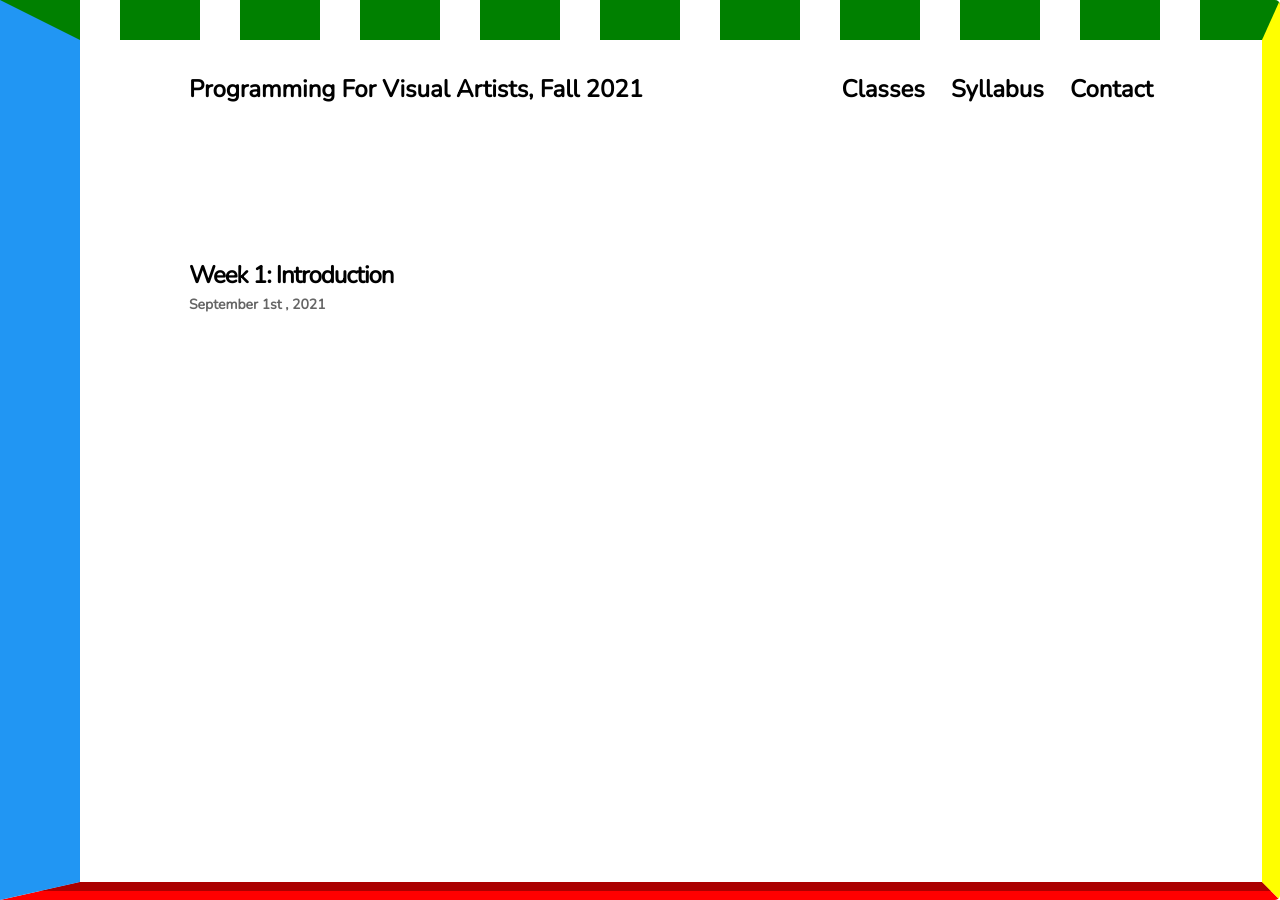
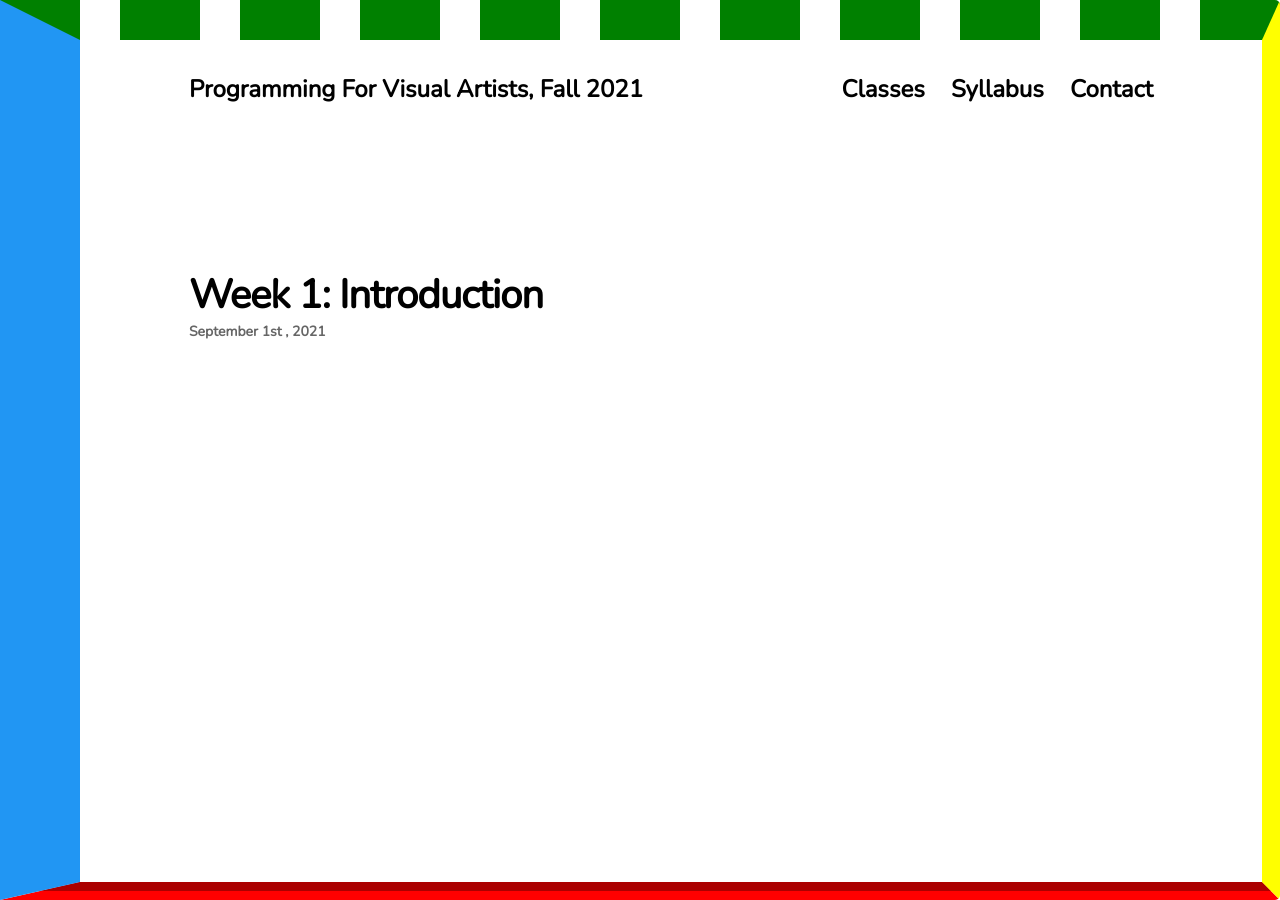
Before and after one commit to lee2sman/p4va_fall2021, a Jekyll site: the page built from pages/blog.html, in a window 1280 px wide. Built offline with Jekyll 4.4.1, drawn with Linux system fonts in a browser that asks for light colours; nearby versions of some CDN libraries.

Commit message:
bigger fonts yes

```diff
--- a/assets/css/3-sections/_blog.sass
+++ b/assets/css/3-sections/_blog.sass
@@ -7,7 +7,7 @@
       margin-bottom: 5px
       padding: 0px
       font:
-        size: 24px
+        size: 2.5rem
         weight: 700
       a
         color: black
```
